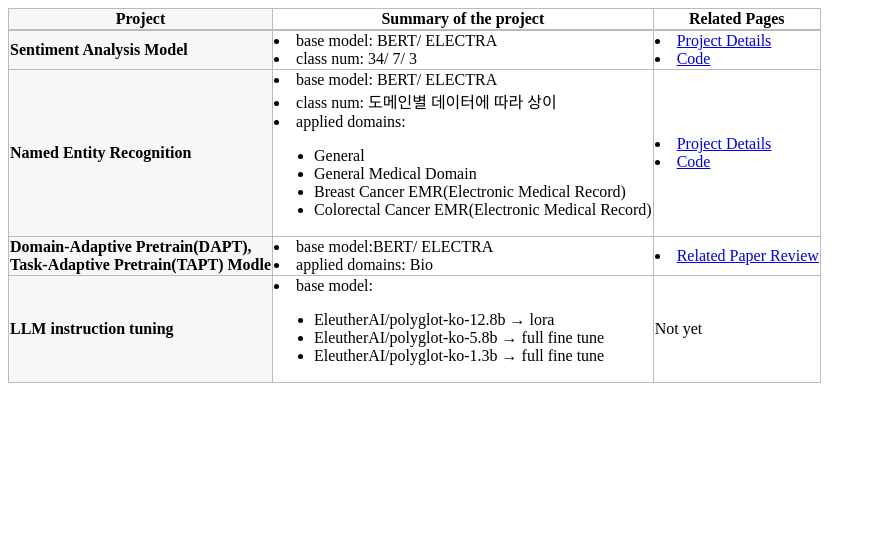
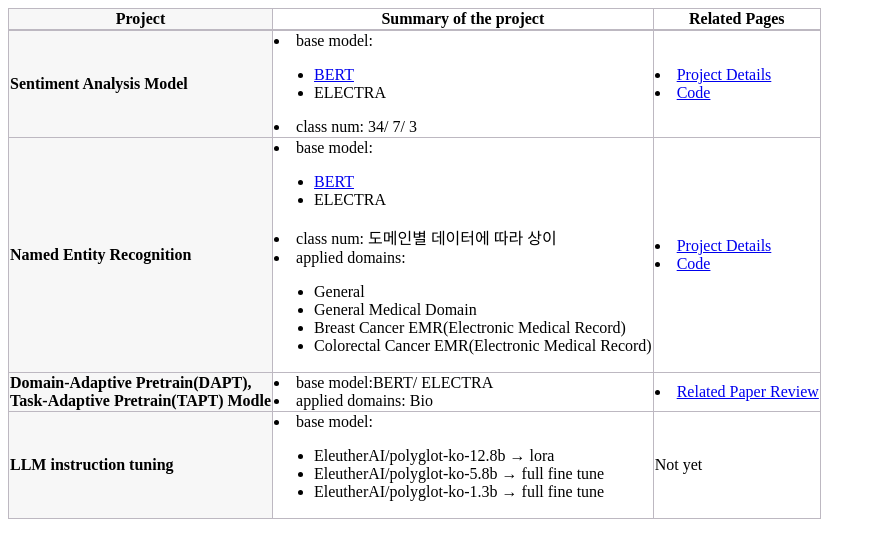
Before and after one commit to finddme/finddme.github.io, a Jekyll site: the page built from _posts/2022-01-01-Project.md, in a window 1280 px wide. Shown: the top 558 px of the page, without its empty margins (0-876 px from the left). Built offline with Jekyll 4.4.1, drawn with Linux system fonts in a browser that asks for light colours.

Commit message:
Update 2022-01-01-Project.md

```diff
--- a/_posts/2022-01-01-Project.md
+++ b/_posts/2022-01-01-Project.md
@@ -26,7 +26,12 @@
        <tr>
          <td class="line3"><strong>Sentiment Analysis Model</strong></td>
          <td class="line">
-           <li>base model: BERT/ ELECTRA</li>
+           <li>base model:
+             <ul>
+               <li><a href="https://finddme.github.io/natural%20language%20processing/2019/11/22/Bert/">BERT</a></li>
+               <li>ELECTRA</li>
+             </ul>
+           </li>
            <li>class num: 34/ 7/ 3</li>
          </td>
          <td class="line">
@@ -37,7 +42,12 @@
        <tr>
          <td class="line3"><strong>Named Entity Recognition</strong></td>
          <td class="line">
-           <li>base model: BERT/ ELECTRA</li>
+           <li>base model:
+             <ul>
+               <li><a href="https://finddme.github.io/natural%20language%20processing/2019/11/22/Bert/">BERT</a></li>
+               <li>ELECTRA</li>
+             </ul>
+           </li>
            <li>class num: 도메인별 데이터에 따라 상이</li>
            <li>applied domains:
              <ul>
```
